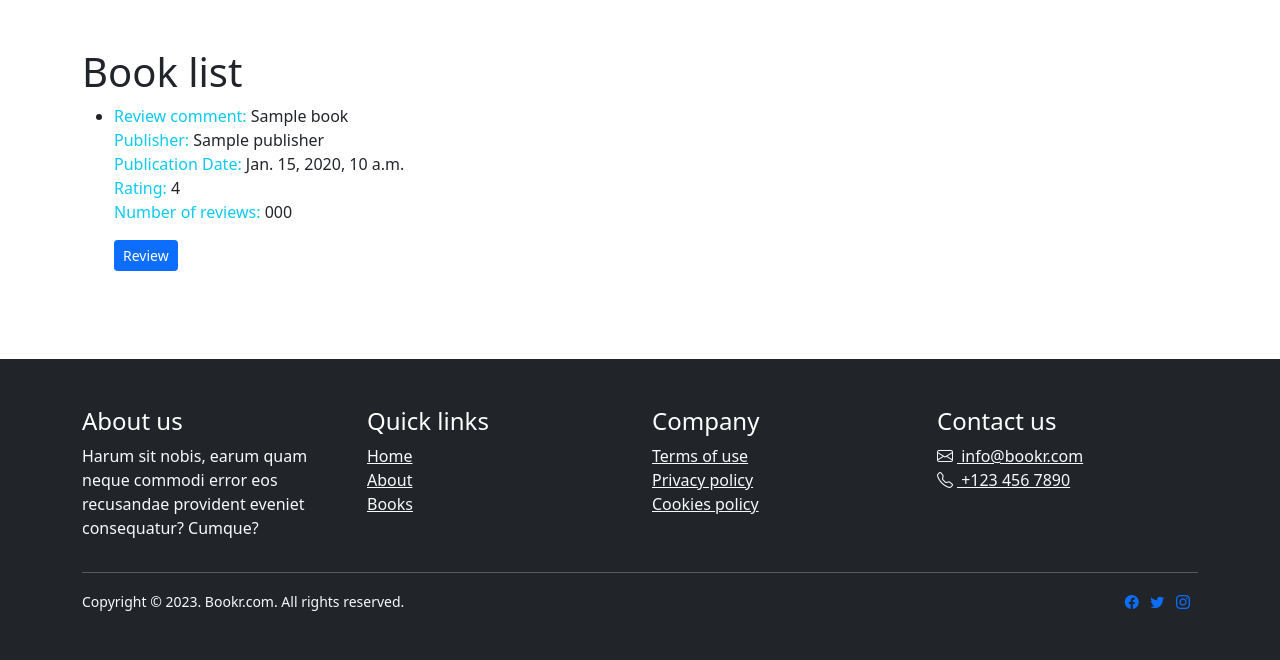
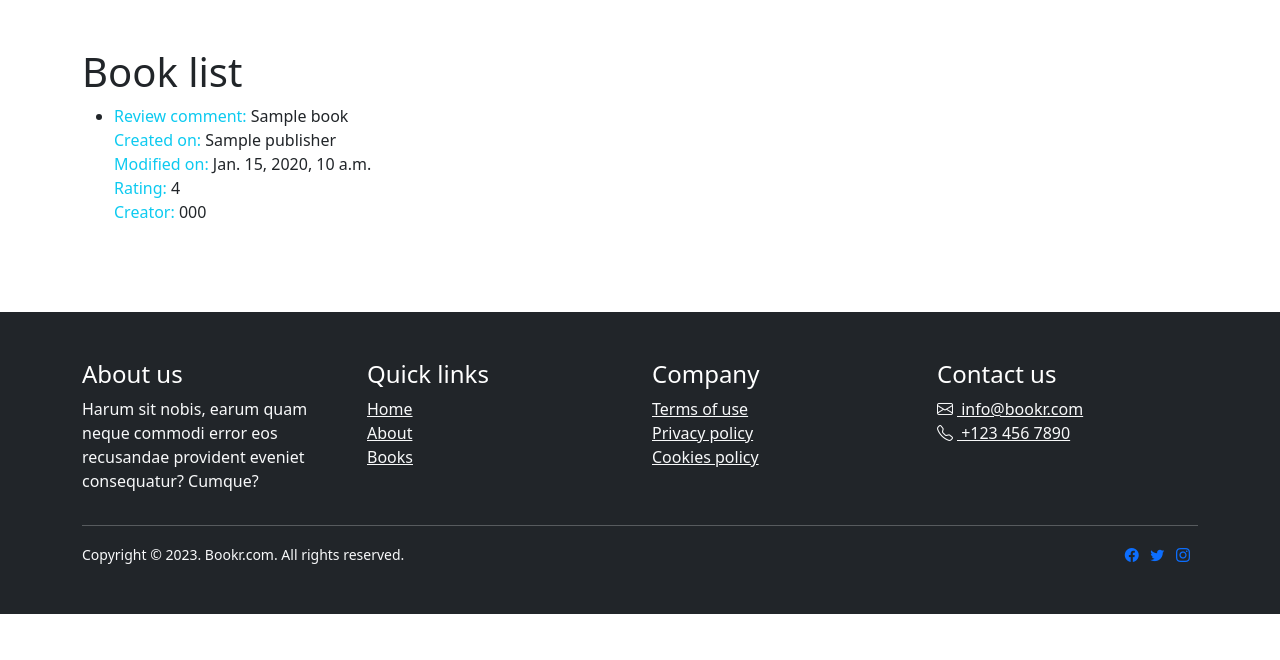
Before and after one commit to paulnyabaro/bookr, a Django app: template templates/book_detail.html in a window 1280 px wide. Shown: the part 57-717 px from the top of the page. Run offline with Django 4.2, Linux system fonts and the light colour scheme; tables that the repository leaves empty hold one stand-in row (values such as "Sample post"); the template is opened without the code that fills it: values that come from a table or form of the project are taken from there, most other values are stand-ins (such as "Sample title", 1, 10 or a date in 2020); parts of the project's set-up code (start-up, migrations or seed data) failed here and were passed over.

Commit message:
Working on book detail view

```diff
--- a/templates/book_detail.html
+++ b/templates/book_detail.html
@@ -10,19 +10,13 @@
             <li>
                 <span class="text-info">Review comment: </span> <span>{{ item.book.title }}</span>
                 <br>
-                <span class="text-info">Publisher: </span><span>{{ item.book.publisher }}</span>
+                <span class="text-info">Created on: </span><span>{{ item.book.publisher }}</span>
                 <br>
-                <span class="text-info">Publication Date: </span><span>{{ item.book.publication_date }}</span>
+                <span class="text-info">Modified on: </span><span>{{ item.book.publication_date }}</span>
                 <br>
                 <span class="text-info">Rating: </span><span>{{ item.book_rating }}</span>
                 <br>
-                <span class="text-info">Number of reviews: </span><span>{{ item.number_of_reviews }}</span>
-                <br>
-                {% if item.book_rating is null %}
-                <span>Provide a rating and write the first review for this book.</span>
-                <br>
-                {% endif %}
-                <a href="" class="btn btn-primary mt-3 btn-sm">Review</a>
+                <span class="text-info">Creator: </span><span>{{ item.number_of_reviews }}</span>
             </li>
           <br>
             {% endfor %}
```
